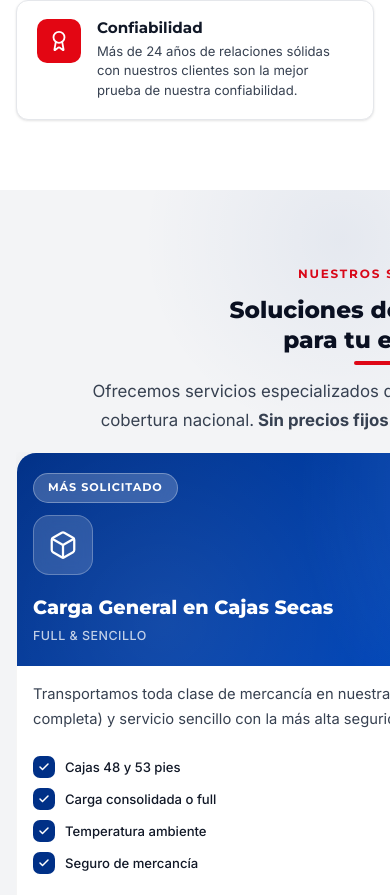
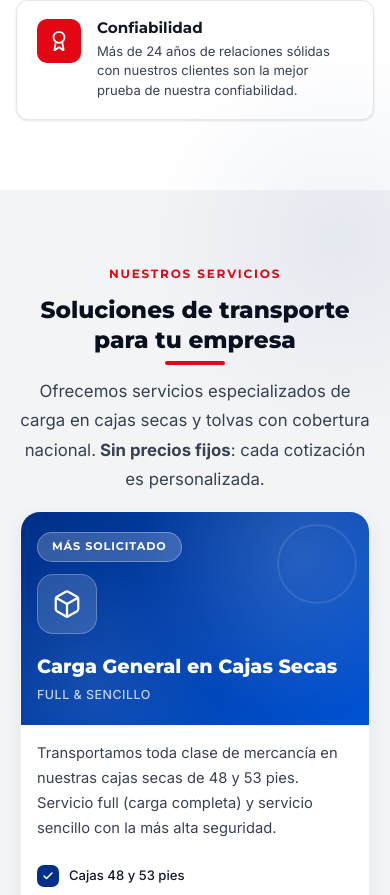
Before and after one commit to ammber69/Alegra, a React (Vite) app: page / in a window 390 px wide. Shown: the part 2780-3675 px from the top of the page. Built offline with nearby package versions, Linux system fonts and the light colour scheme.

Commit message:
mejora: optimización de responsividad de slider de servicios, enlaces de footer y ajuste de texto en timeline

```diff
--- a/src/components/Footer.css
+++ b/src/components/Footer.css
@@ -2,6 +2,12 @@
   background: var(--text-darker);
   color: rgba(255,255,255,0.75);
   position: relative;
+}
+
+@media (min-width: 901px) {
+  .footer {
+    scroll-snap-align: end;
+  }
 }
 
 /* Brand stripe top */
@@ -176,10 +182,18 @@
   color: rgba(255,255,255,0.5);
   text-decoration: none;
   transition: color 0.2s;
+  margin-top: 14px;
 }
 
 .footer-map-link:hover {
   color: rgba(255,255,255,0.85);
+}
+
+.footer-address-text {
+  font-size: 0.875rem;
+  color: rgba(255,255,255,0.55);
+  line-height: 1.7;
+  margin-bottom: 4px;
 }
 
 /* Bottom bar */
--- a/src/components/Services.css
+++ b/src/components/Services.css
@@ -4,6 +4,13 @@
 .services-section {
   position: relative;
   overflow: hidden;
+}
+
+@media (max-width: 900px) {
+  /* Allow card shadow to show without being clipped */
+  .services-section {
+    overflow: visible;
+  }
 }
 
 .services-section::before {
@@ -39,20 +46,14 @@
   margin-bottom: 12px;
 }
 
-@media (max-width: 900px) {
-  /* On mobile, arrows are hidden so remove the negative-positioned space they occupy */
-  .svc-slider-container {
-    overflow: hidden;
-  }
-}
-
+/* =====================
+   DESKTOP: arrow-driven carousel with translateX
+   ===================== */
 .svc-slider-viewport {
   overflow: hidden;
   width: 100%;
   max-width: 100%;
   min-width: 0;
-  padding: 10px 0;
-  margin: -10px 0;
 }
 
 .svc-slider-track {
@@ -64,11 +65,47 @@
   transform: translateX(calc(-1 * var(--current-index) * (50% + 12px)));
 }
 
+/* =====================
+   MOBILE: show only active card, fade transition
+   ===================== */
 @media (max-width: 900px) {
+  .svc-slider-container {
+    overflow: visible;
+  }
+
+  .svc-slider-viewport {
+    overflow: visible;
+    /* Small horizontal padding so the card shadow isn't clipped */
+    padding: 0 4px;
+  }
+
   .svc-slider-track {
-    /* Each card is 100% wide; gap doesn't matter since only 1 card is visible */
-    transform: translateX(calc(-1 * var(--current-index) * 100%));
+    /* Stack all cards, show only the active one */
+    position: relative;
+    display: block;
+    transform: none !important;
+    transition: none;
     gap: 0;
+    width: 100%;
+  }
+
+  /* All cards hidden by default on mobile */
+  .svc-slider-track .svc-card {
+    display: none;
+    width: 100%;
+    max-width: 100%;
+    box-sizing: border-box;
+    animation: svcFadeIn 0.3s ease both;
+  }
+
+  /* Only the active card (data-active=true) is shown */
+  .svc-slider-track .svc-card[data-active="true"] {
+    display: flex;
+  }
+
+  @keyframes svcFadeIn {
+    from { opacity: 0; transform: translateY(8px); }
+    to   { opacity: 1; transform: none; }
   }
 }
 
@@ -144,6 +181,7 @@
 /* ---- Card ---- */
 .svc-card {
   flex: 0 0 calc(50% - 12px);
+  min-width: 0;
   background: var(--white);
   border-radius: 20px;
   overflow: hidden;
@@ -483,24 +521,19 @@
 }
 
 @media (max-width: 900px) {
-  .svc-slider-track .svc-card {
-    flex: 0 0 100%;
+  /* Cards are hidden/shown via data-active in CSS above.
+     When displayed, ensure full-width, no overflow */
+  .svc-slider-track .svc-card[data-active="true"] {
     width: 100%;
     max-width: 100%;
+    box-sizing: border-box;
   }
+
   .svc-arrow {
     display: none;
   }
   .svc-features {
     grid-template-columns: 1fr;
-  }
-}
-
-@media (max-width: 600px) {
-  .svc-slider-track .svc-card {
-    flex: 0 0 100%;
-    width: 100%;
-    max-width: 100%;
   }
 }
 
--- a/src/components/Services.jsx
+++ b/src/components/Services.jsx
@@ -1,4 +1,4 @@
-import { useState, useEffect } from 'react'
+import { useState, useEffect, useRef } from 'react'
 import { Box, Layers, MapPin, Star, ArrowRight, MessageCircle, Check, ChevronLeft, ChevronRight } from 'lucide-react'
 import './Services.css'
 
@@ -51,12 +51,16 @@ const services = [
   },
 ]
 
-function ServiceCard({ service, onQuote, index }) {
+function ServiceCard({ service, onQuote, index, isActive }) {
   const Icon = service.icon
   const wa = `https://wa.me/${WHATSAPP}?text=${encodeURIComponent(service.whatsappMsg)}`
 
   return (
-    <div className="svc-card" style={{ '--svc-delay': `${index * 0.1}s` }}>
+    <div
+      className="svc-card"
+      style={{ '--svc-delay': `${index * 0.1}s` }}
+      data-active={isActive ? 'true' : 'false'}
+    >
       {/* Gradient header */}
       <div className="svc-card-header" style={{ background: service.gradient }}>
         <div className="svc-card-header-pattern" />
@@ -107,6 +111,7 @@ function ServiceCard({ service, onQuote, index }) {
 export default function Services({ onQuoteClick }) {
   const [currentIndex, setCurrentIndex] = useState(0)
   const [isMobile, setIsMobile] = useState(false)
+  const viewportRef = useRef(null)
 
   useEffect(() => {
     const checkMobile = () => setIsMobile(window.innerWidth <= 900)
@@ -118,13 +123,15 @@ export default function Services({ onQuoteClick }) {
   const cardsToShow = isMobile ? 1 : 2
   const maxIndex = services.length - cardsToShow
 
-  const nextSlide = () => {
-    setCurrentIndex(prev => Math.min(prev + 1, maxIndex))
+  // On mobile: just update currentIndex (CSS handles visibility)
+  // On desktop: update currentIndex for CSS transform
+  const goTo = (index) => {
+    const max = isMobile ? services.length - 1 : maxIndex
+    setCurrentIndex(Math.max(0, Math.min(index, max)))
   }
 
-  const prevSlide = () => {
-    setCurrentIndex(prev => Math.max(prev - 1, 0))
-  }
+  const nextSlide = () => goTo(currentIndex + 1)
+  const prevSlide = () => goTo(currentIndex - 1)
 
   // Adjust current index if it exceeds maxIndex due to resize
   useEffect(() => {
@@ -156,13 +163,22 @@ export default function Services({ onQuoteClick }) {
             <ChevronLeft size={24} />
           </button>
 
-          <div className="svc-slider-viewport">
+          <div
+            className="svc-slider-viewport"
+            ref={viewportRef}
+          >
             <div
               className="svc-slider-track"
               style={{ '--current-index': currentIndex }}
             >
               {services.map((s, i) => (
-                <ServiceCard key={i} service={s} onQuote={onQuoteClick} index={i} />
+                <ServiceCard
+                  key={i}
+                  service={s}
+                  onQuote={onQuoteClick}
+                  index={i}
+                  isActive={isMobile ? i === currentIndex : true}
+                />
               ))}
             </div>
           </div>
@@ -170,7 +186,7 @@ export default function Services({ onQuoteClick }) {
           <button
             className="svc-arrow svc-arrow--right"
             onClick={nextSlide}
-            disabled={currentIndex === maxIndex}
+            disabled={isMobile ? currentIndex >= services.length - 1 : currentIndex === maxIndex}
             aria-label="Next service"
           >
             <ChevronRight size={24} />
@@ -178,11 +194,11 @@ export default function Services({ onQuoteClick }) {
         </div>
 
         <div className="svc-dots">
-          {Array.from({ length: maxIndex + 1 }).map((_, i) => (
+          {Array.from({ length: isMobile ? services.length : maxIndex + 1 }).map((_, i) => (
             <button
               key={i}
               className={`svc-dot ${currentIndex === i ? 'active' : ''}`}
-              onClick={() => setCurrentIndex(i)}
+              onClick={() => goTo(i)}
               aria-label={`Go to slide ${i + 1}`}
             />
           ))}
--- a/src/components/Timeline.css
+++ b/src/components/Timeline.css
@@ -152,6 +152,9 @@
   width: 100%;
   box-sizing: border-box;
   overflow: hidden;
+  /* Guarantee text wraps inside the card */
+  word-break: break-word;
+  overflow-wrap: break-word;
 }
 
 .timeline-card-year {
@@ -169,12 +172,16 @@
   gap: 14px;
   margin-bottom: 16px;
   min-width: 0;
+  width: 100%;
+  overflow: hidden;
 }
 
 .timeline-card-content > div {
   min-width: 0;
   flex: 1;
   overflow: hidden;
+  word-break: break-word;
+  overflow-wrap: break-word;
 }
 
 .timeline-card-icon {
```
Also changed, not shown: src/components/Footer.jsx (+13 -22 lines).
